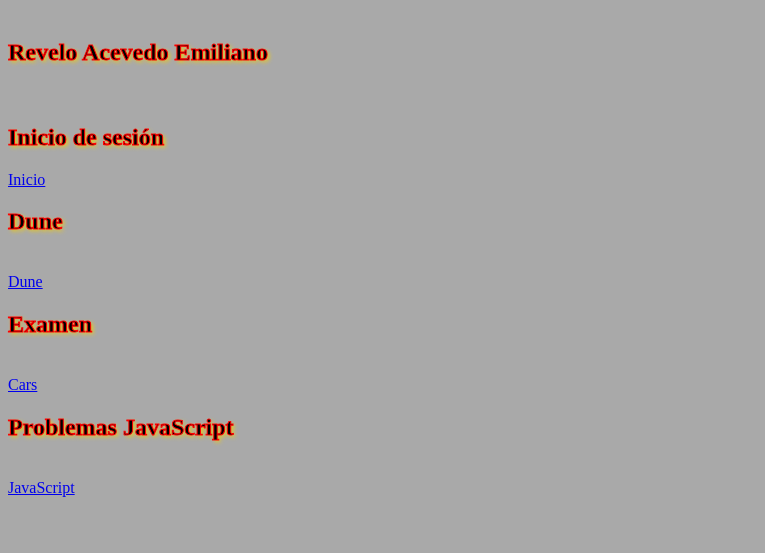
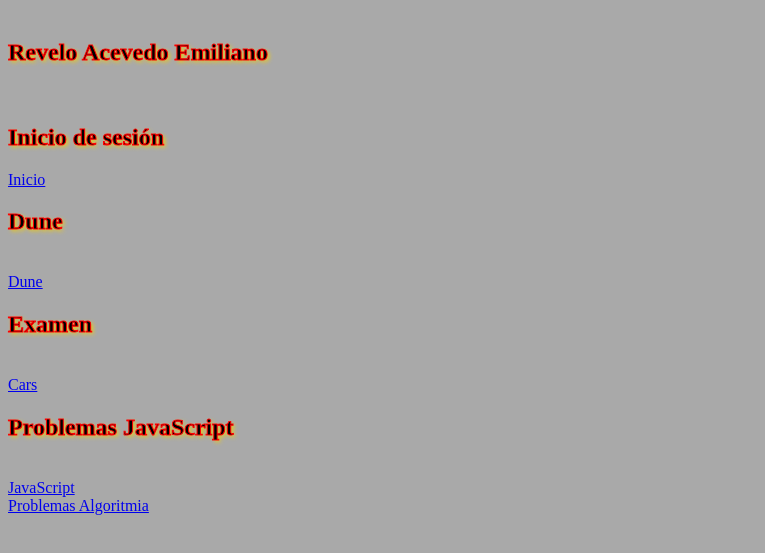
Before and after one commit to reydelmeguin/Emiliano, a plain HTML site: page index.html in a window 1280 px wide. Shown: the part 79-632 px from the top of the page, without its empty margins (0-765 px from the left). Drawn offline with Linux system fonts and the light colour scheme.

Commit message:
algoritmia

```diff
--- a/index.html
+++ b/index.html
@@ -24,6 +24,8 @@
     <h2>Problemas JavaScript</h2>
     <br>
     <a href="ProblemasJS/index.html">JavaScript</a>
+    <br>
+    <a href="problemasalgoritmia/algoritmia1.html">Problemas Algoritmia</a>
 </body>
 
 </html>
```
